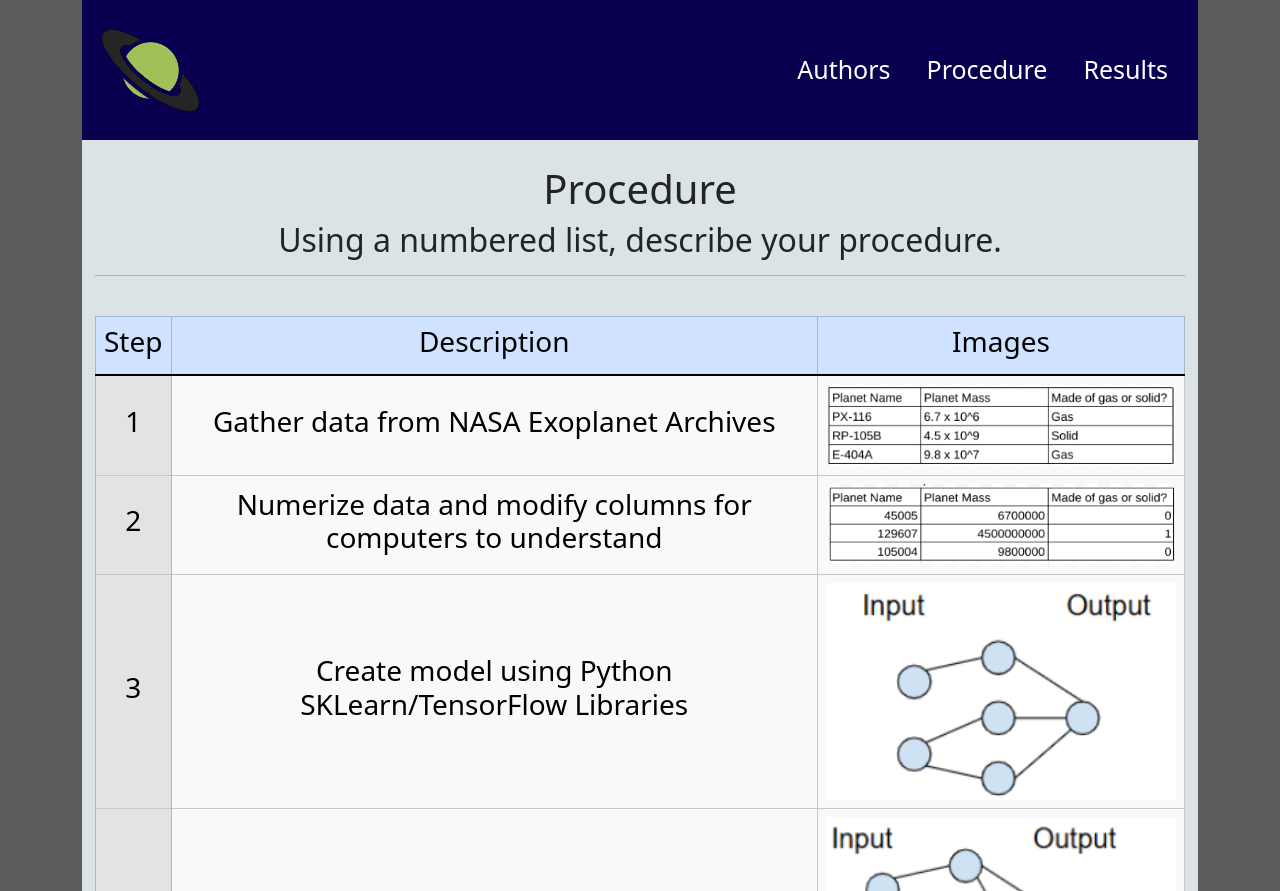
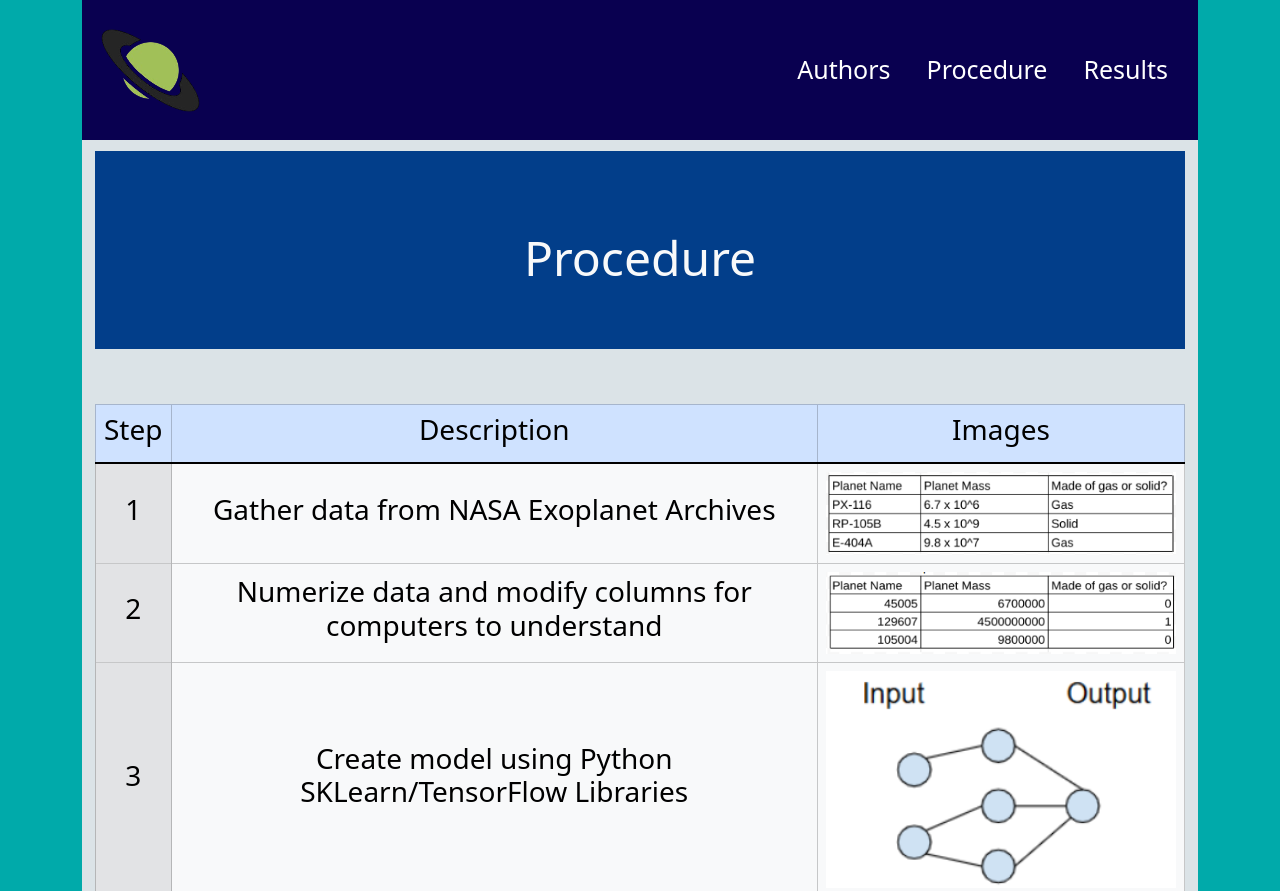
Before and after one commit to Sriyan2009/rp_Yarlagadda, a plain HTML site: page procedure.html in a window 1280 px wide. Shown: the top 891 px of the page. Drawn offline with nearby package versions, Linux system fonts and the light colour scheme.

Commit message:
Added finished changes
1. Finished formatting procedure page
2. Finished adding information to authors page
3. Changed background color for all pages

```diff
--- a/procedure.html
+++ b/procedure.html
@@ -53,17 +53,15 @@
 
         <!--How to use the sensor-->
         <section class="procedure">
-            <div class="container">
-                <br>
-                <div class="text-center">
-                    <h1>Procedure</h1>
-                    <h2>Using a numbered list, describe your procedure.</h2>
+            <div class="container top-padding">
+                 <div class="page-title text-light ">
+                    <br> <!--Line break-->
+                    <h1 class="display-5" >Procedure</h1>
                 </div>
-                <hr><br> <!--Horizontal line with line break-->
 
                 <table class="table table-hover text-center table-light table-bordered bordered-dark-subtle">
                     <thead>
-                        <tr class="table-primary">
+                        <tr class="table-primary light-blue-bg">
                             <th><h3>Step</h3></th>
                             <th><h3>Description</h3></th>
                             <th><h3>Images</h3></th>
--- a/styles.css
+++ b/styles.css
@@ -17,7 +17,7 @@
 }
 
 .body{
-    background-color: rgb(90, 92, 92);
+    background-color: rgb(0, 170    , 170);
 }
 
 .footer{
```
Also changed, not shown: authors.html (+2 -2 lines).
